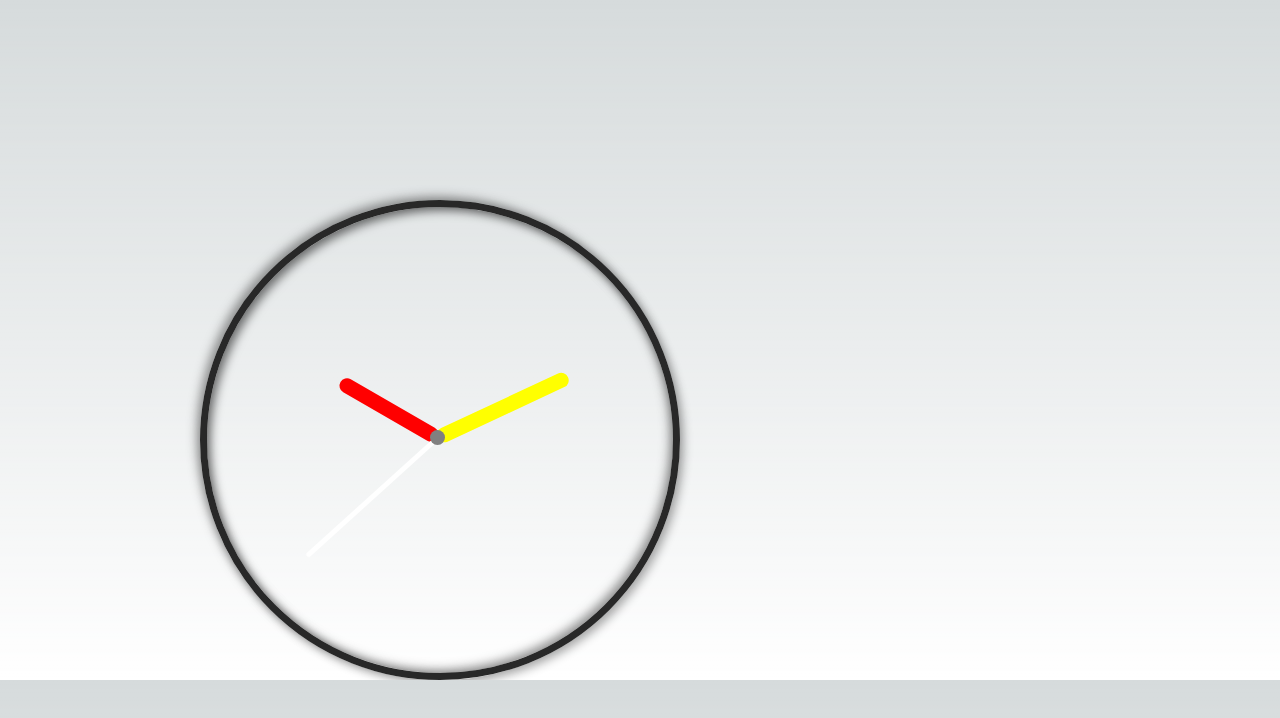
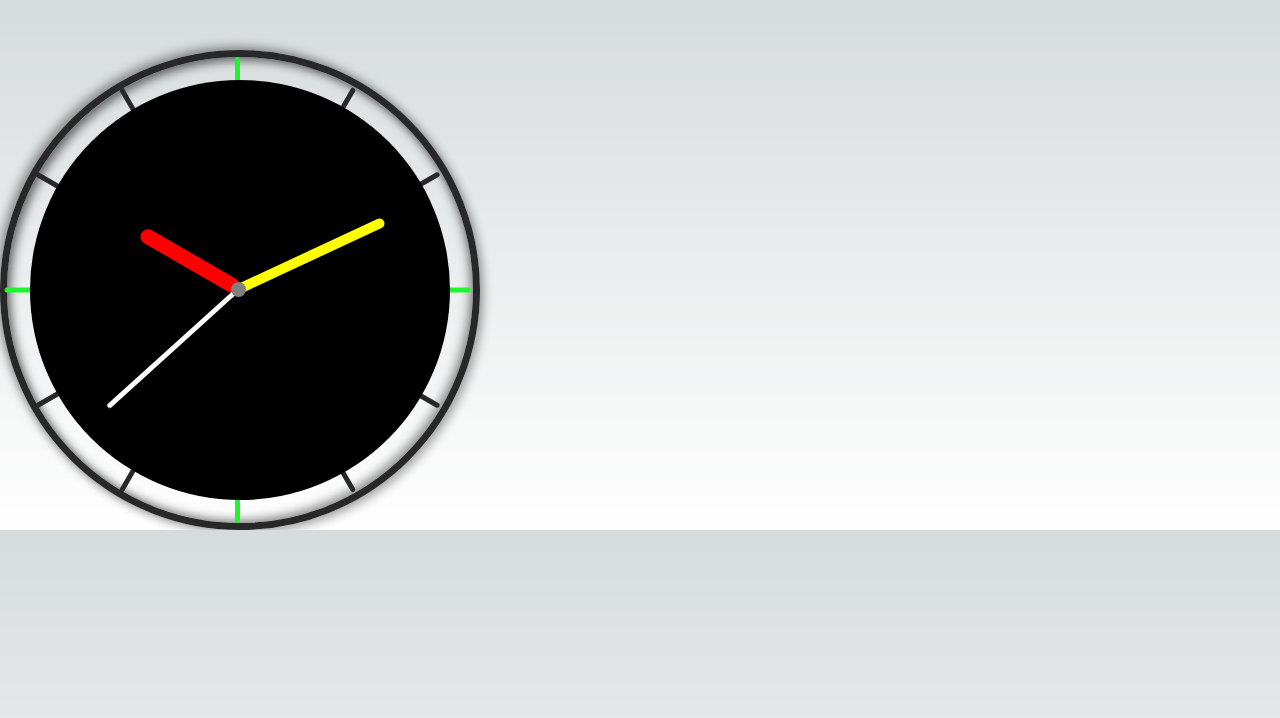
Before and after one commit to keshav-bohr/gsap-next, a Next.js app: page /clock in a window 1280 px wide. Shown: the top 718 px of the page. Built offline with nearby package versions, Linux system fonts and the light colour scheme.

Commit message:
added markings in clock

```diff
--- a/pages/clock.tsx
+++ b/pages/clock.tsx
@@ -4,6 +4,13 @@ export default function Clock() {
     return <div>
         <div className={styles.clock_container}>
             <div className={styles.clock}>
+                <div className={`${styles.marking}`}></div>
+                <div className={`${styles.horizontal_marking} ${styles.marking}`}></div>
+                <div className={`${styles.marking} ${styles.other_marking} ${styles.marking_a}`}></div>
+                <div className={`${styles.marking} ${styles.other_marking} ${styles.marking_b}`}></div>
+                <div className={`${styles.marking} ${styles.other_marking} ${styles.marking_c}`}></div>
+                <div className={`${styles.marking} ${styles.other_marking} ${styles.marking_d}`}></div>
+                <div className={`${styles.inner_circle}`}></div>
                 <div className={styles.clock_centre}></div>
                 <div className={`${styles.clock_hour_hand} ${styles.hand}`}></div>
                 <div className={`${styles.clock_minute_hand} ${styles.hand}`}></div>
--- a/styles/Clock.module.scss
+++ b/styles/Clock.module.scss
@@ -3,7 +3,6 @@
     position: relative;
     width: 30rem;
     height: 30rem;
-    margin: 200px 0 0 200px;
 }
 
 .clock {
@@ -20,10 +19,58 @@
     margin: 50px auto;
 }
 
+.marking {
+    position: absolute;
+    background-color: #1df52f;
+    height: 100%;
+    width: 5px;
+    border-radius: 10px;
+    left: 49%;
+    top: 0;
+    z-index: 1;
+}
+
+.horizontal_marking {
+    transform: rotate(90deg);
+}
+
+.other_marking {
+    background-color: #282828;
+}
+
+.marking_a {
+    transform: rotate(30deg);
+}
+
+.marking_b {
+    transform: rotate(60deg);
+}
+
+.marking_c {
+    transform: rotate(-30deg);
+}
+
+.marking_d {
+    transform: rotate(-60deg);
+}
+
+.inner_circle {
+    position: absolute;
+    top: 5%;
+    left: 5%;
+    width: 90%;
+    height: 90%;
+    background: black;
+    -webkit-border-radius: 100%;
+    -moz-border-radius: 100%;
+    border-radius: 100%;
+    z-index: 2;
+}
+
 .clock_centre {
-    position: relative;
-    top: calC(50% - 10px);
-    left: calC(50% - 10px);
+    position: absolute;
+    top: calC(50% - 8px);
+    left: calC(50% - 9px);
     height: 15px;
     width: 15px;
     background-color: gray;
@@ -33,8 +80,8 @@
 
 .hand {
     position: absolute;
-    top: calC(50% - 2px);
-    left: calC(50% - 10px);
+    top: calC(50% - 1px);
+    left: calC(50% - 9px);
     transform-origin: top;
     border-radius: 10px;
 }
@@ -44,19 +91,20 @@
     height: 7rem;
     background-color: red;
     transform: rotate(120deg);
-    z-index: 4;
+    z-index: 3;
 }
 
 .clock_minute_hand {
-    width: 15px;
-    height: 9rem;
+    left: calC(50% - 6px);
+    width: 10px;
+    height: 10rem;
     background-color: yellow;
-    z-index: 3;
+    z-index: 4;
     transform: rotate(245deg);
 }
 
 .clock_second_hand {
-    left: calC(50% - 5px);
+    left: calC(50% - 4px);
     width: 5px;
     height: 11rem;
     background-color: white;
```
